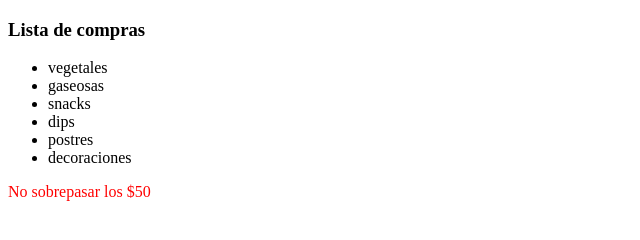
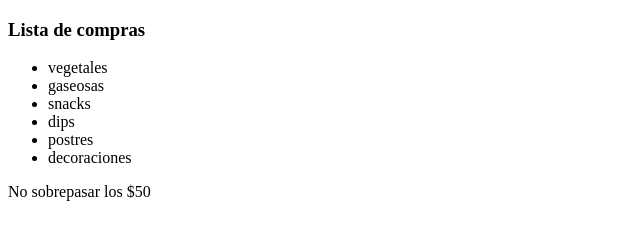
Before and after one commit to sarasusana/testingRepository, a plain HTML site: page index.html in a window 1280 px wide. Shown: the whole page, without its empty margins (0-640 px from the left). Drawn offline with Linux system fonts and the light colour scheme.

Commit message:
style modified

```diff
--- a/index.html
+++ b/index.html
@@ -3,6 +3,9 @@
   <head>
     <meta charset="utf-8" />
     <title>Mi pagina de prueba</title>
+    <style>
+      color: red;
+    </style>
   </head>
   <body>
     <div>
@@ -15,7 +18,7 @@
             <li>postres</li>
             <li>decoraciones</li>
         </ul>
-      <p style="color:red;">No sobrepasar los $50</p>
+      <p>No sobrepasar los $50</p>
     </div>
   </body>
 </html>
```
